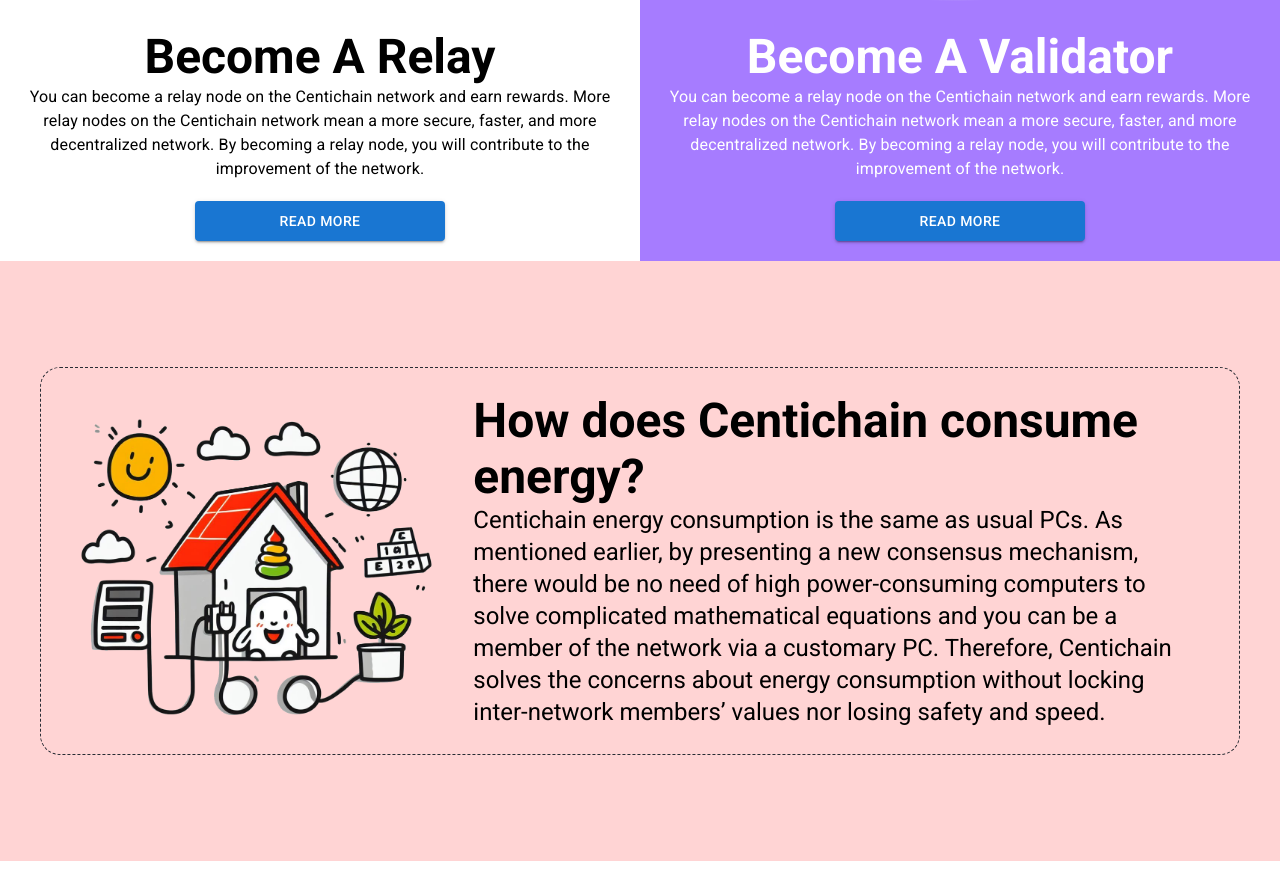
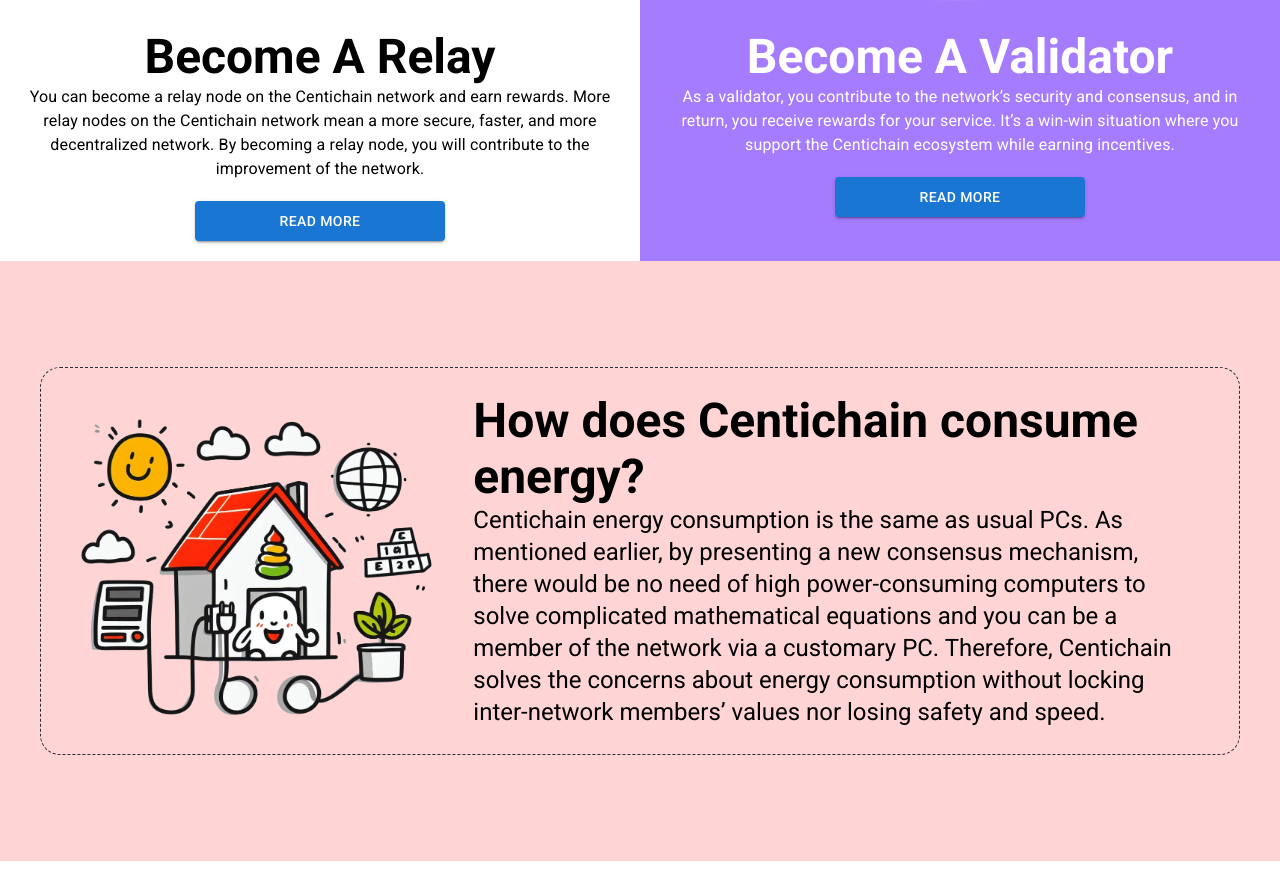
Before and after one commit to mgharebaghi82/client, a React (Create React App) app: page / in a window 1280 px wide. Shown: the part 3535-4417 px from the top of the page. Built offline with nearby package versions, Linux system fonts and the light colour scheme; no server answers.

Commit message:
insert validator section

```diff
--- a/src/Relay&Validator.js
+++ b/src/Relay&Validator.js
@@ -4,7 +4,6 @@
 import { Button, Container, Typography } from "@mui/material";
 import { createTheme, responsiveFontSizes, ThemeProvider } from "@mui/material";
 import { useNavigate } from "react-router-dom";
-
 
 let theme = createTheme();
 theme = responsiveFontSizes(theme);
@@ -136,11 +135,10 @@
                     Become A Validator
                   </Typography>
                   <Typography>
-                    You can become a relay node on the Centichain network and
-                    earn rewards. More relay nodes on the Centichain network
-                    mean a more secure, faster, and more decentralized network.
-                    By becoming a relay node, you will contribute to the
-                    improvement of the network.
+                    As a validator, you contribute to the network’s security and
+                    consensus, and in return, you receive rewards for your
+                    service. It’s a win-win situation where you support the
+                    Centichain ecosystem while earning incentives.
                   </Typography>
                 </Col>
                 <Col
@@ -155,6 +153,10 @@
                   <Button
                     variant="contained"
                     style={{ width: "250px", height: "40px" }}
+                    onClick={() => {
+                      window.scroll(0, 0);
+                      naviate(`/becomes/Become A Validator`);
+                    }}
                   >
                     Read more
                   </Button>
```
